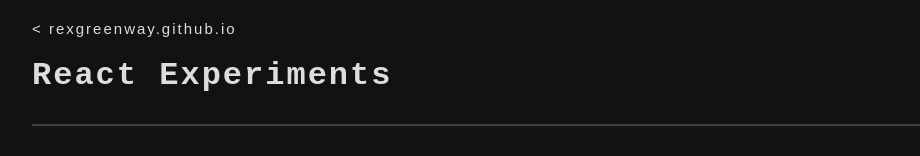
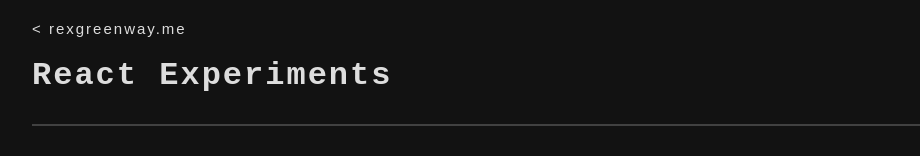
Before and after one commit to rexgreenway/react-experiments, a React (Vite) app: page / in a window 1280 px wide. Shown: the top 156 px of the page, without its empty margins (96-1016 px from the left). Built offline with nearby package versions, Linux system fonts and the light colour scheme.

Commit message:
update homepage domain

```diff
--- a/src/App.tsx
+++ b/src/App.tsx
@@ -9,7 +9,7 @@
 function App() {
   return (
     <div className={styles.App}>
-      <a href="https://rexgreenway.github.io">{"<"} rexgreenway.github.io</a>
+      <a href="https://rexgreenway.me">{"<"} rexgreenway.me</a>
 
       <h1>React Experiments</h1>
 
```
